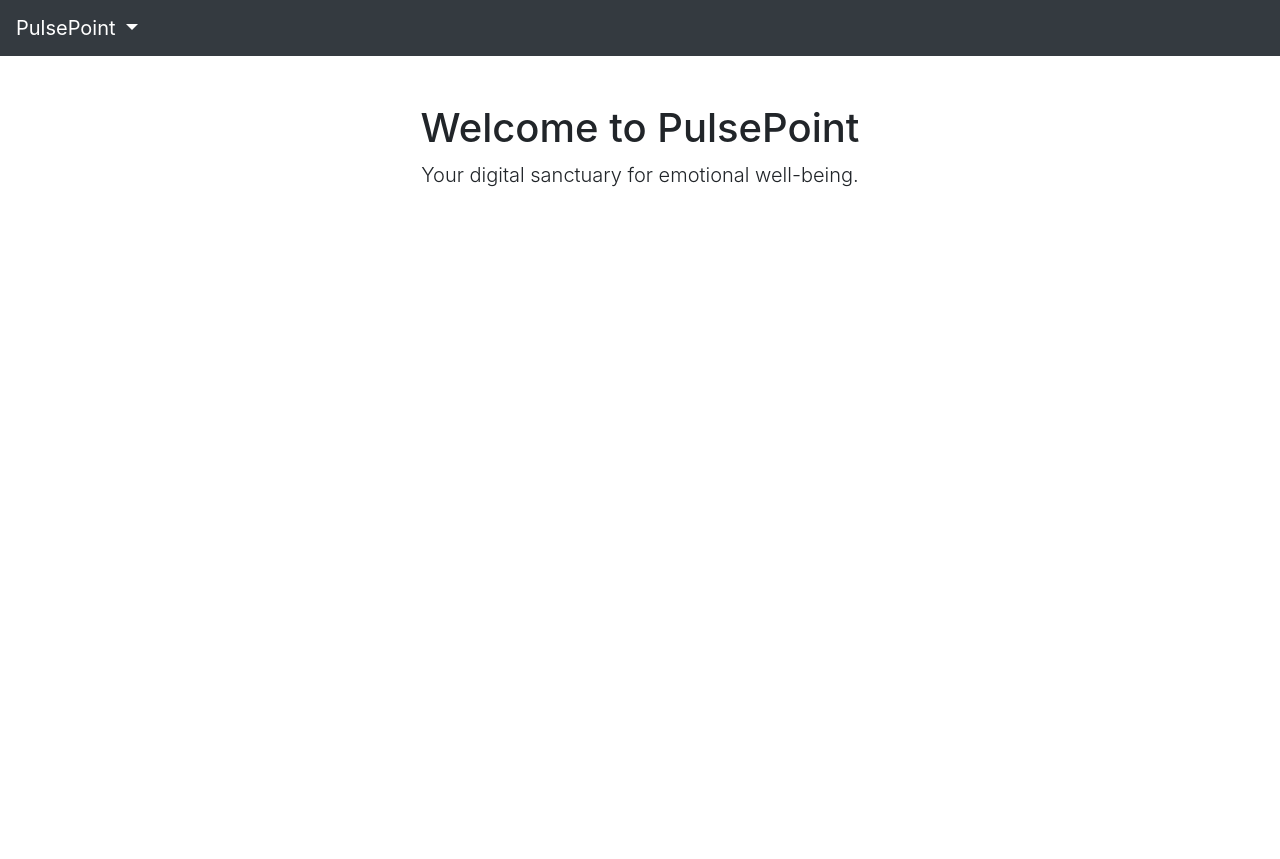
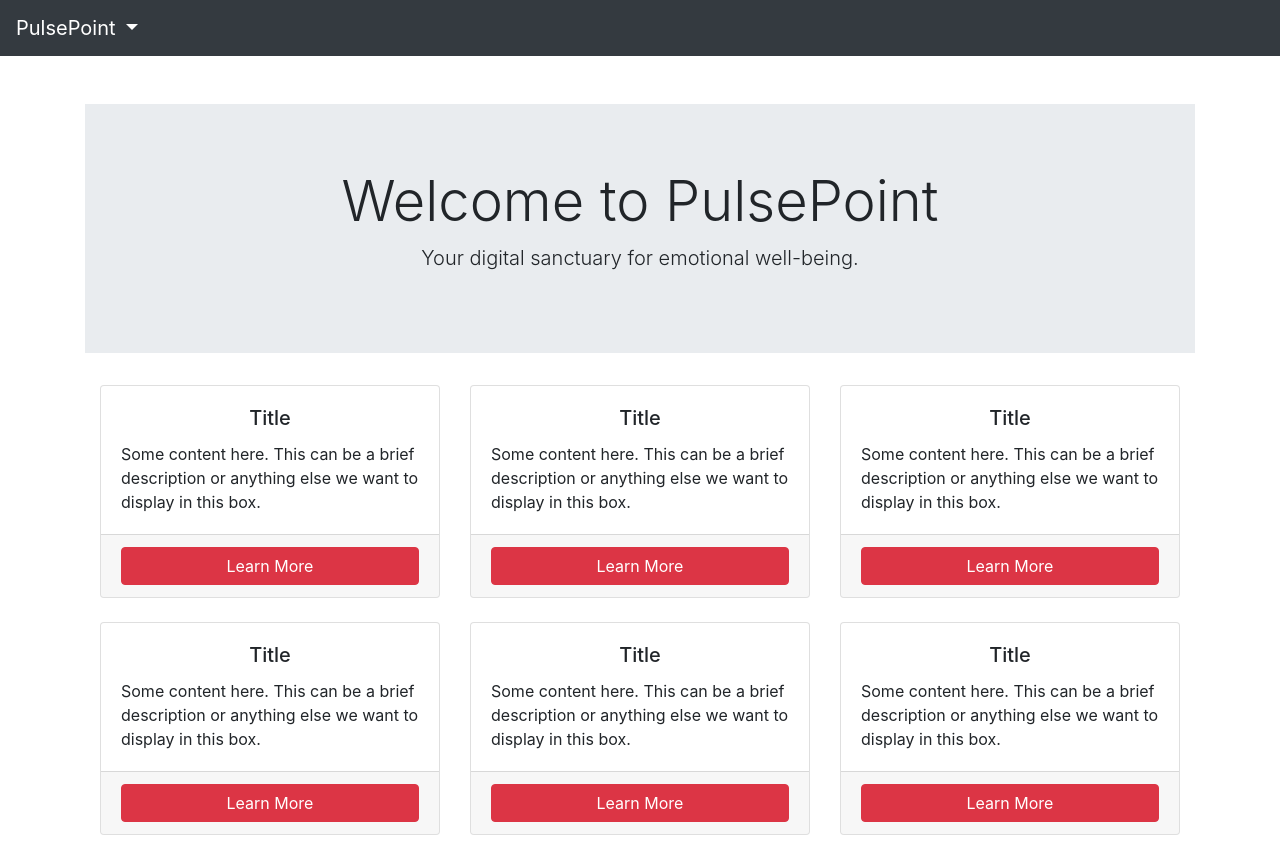
Before and after one commit to MagnumNight/PulsePoint, a Django app: page / in a window 1280 px wide. Before the commit the page ends 187 px from the top, so only its background shows below. Run offline with Django 4.2, Linux system fonts and the light colour scheme; some libraries are stand-ins or nearby versions.

Commit message:
Update to the homepage look

```diff
--- a/templates/homepage.html
+++ b/templates/homepage.html
@@ -1,6 +1,31 @@
 {% extends "base.html" %}
 
 {% block content %}
-    <h1 class="text-center">Welcome to PulsePoint</h1>
-    <p class="lead text-center">Your digital sanctuary for emotional well-being.</p>
+    <div class="jumbotron jumbotron-fluid">
+        <div class="container">
+            <h1 class="display-4 text-center">Welcome to PulsePoint</h1>
+            <p class="lead text-center">Your digital sanctuary for emotional well-being.</p>
+        </div>
+    </div>
+
+    <div class="container">
+        <div class="row">
+            {% for _ in "123456" %}
+                <div class="col-md-4 mb-4">
+                    <!-- Using col-md-4 will create 3 columns on medium screens and above,
+                    making a total of 2 rows for the six boxes -->
+                    <div class="card h-100">
+                        <div class="card-body">
+                            <h5 class="card-title text-center">Title</h5>
+                            <p class="card-text">Some content here. This can be a brief description or anything else we
+                                want to display in this box.</p>
+                        </div>
+                        <div class="card-footer">
+                            <a href="#" class="btn btn-danger btn-block">Learn More</a>
+                        </div>
+                    </div>
+                </div>
+            {% endfor %}
+        </div>
+    </div>
 {% endblock %}
```
